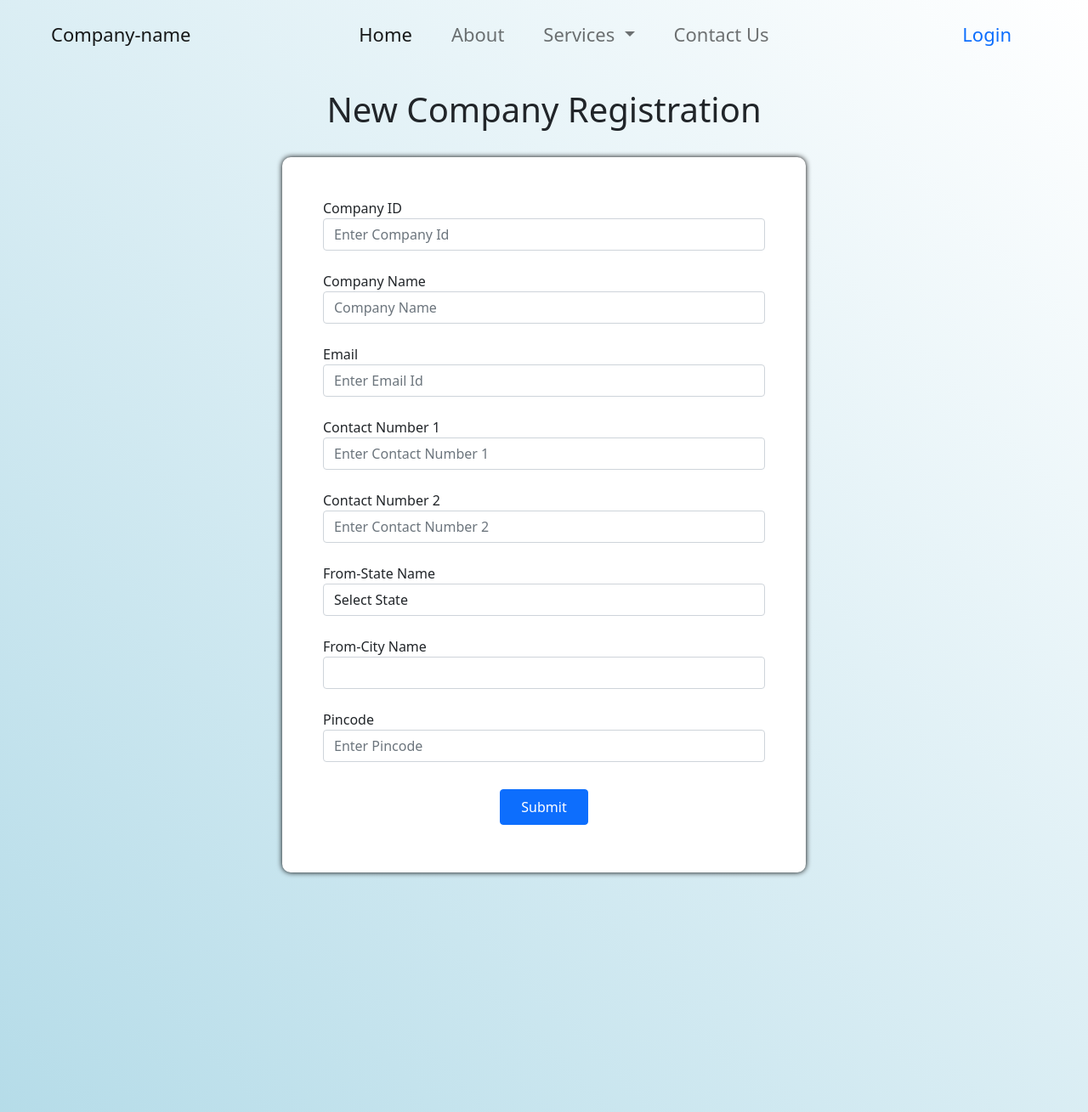
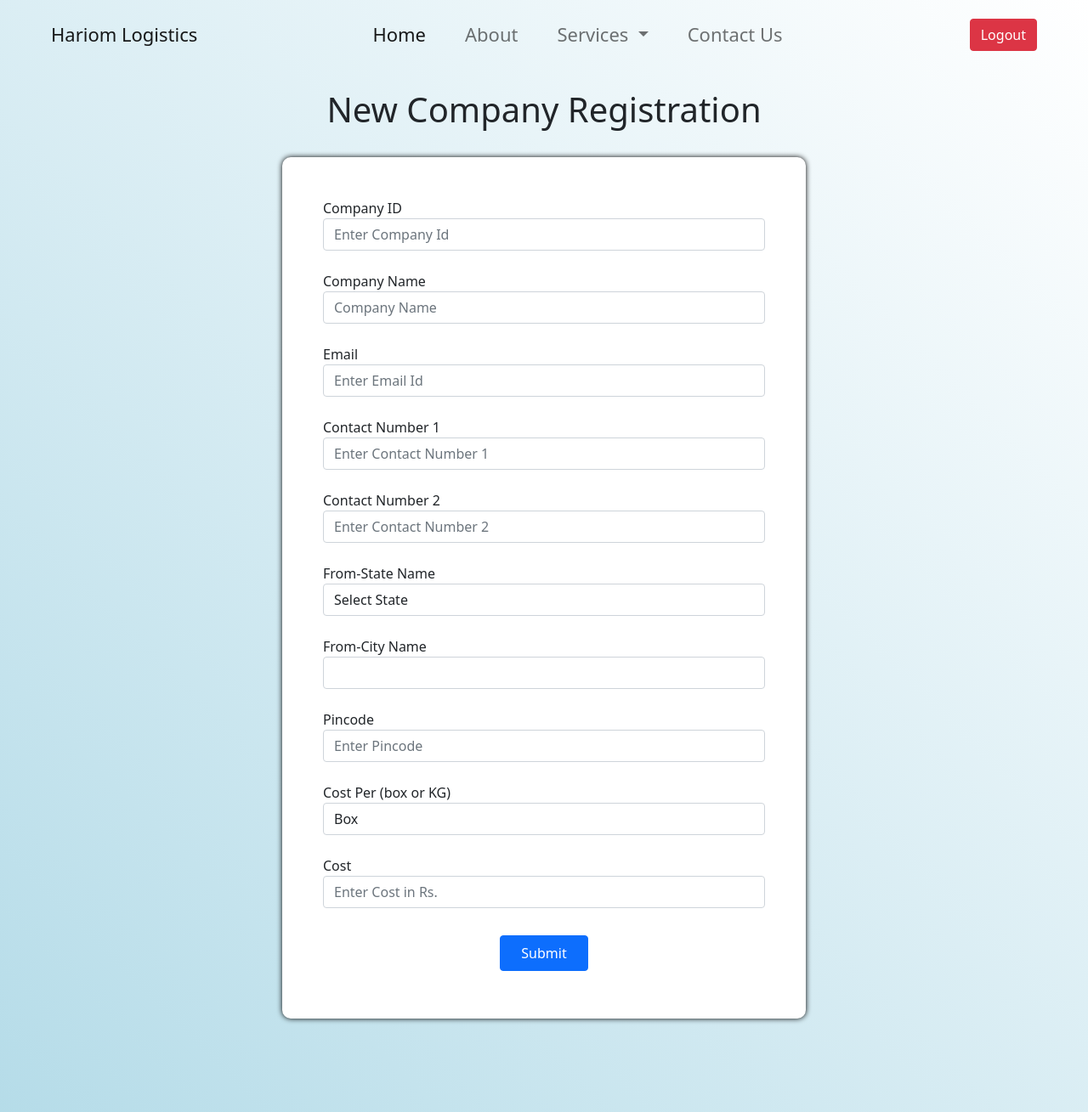
Before and after one commit to Swastik-Dubey/logitecbackendsk, a Django app: page /registernewcompany/ in a window 1280 px wide. Shown: the top 1309 px of the page at 85% size. Run offline with Django 3.2, Linux system fonts and the light colour scheme; lists and menus that the app fills with data are empty.

Commit message:
omkars commit

```diff
--- a/home/templates/index.html
+++ b/home/templates/index.html
@@ -97,7 +97,7 @@
         text-align: center;
         background: #bedff1;
         color: rgba(13, 34, 224, 0.979);
-        font-size: 100px;
+        font-size: 80px;
     }
 </style>
 
@@ -141,7 +141,7 @@
                     </div>
                 </div>
             </nav>
-            <h1 class="text-center head my-4 header"> <i>Hariom Logistics</i></h1>
+            <h1 class="text-center head my-4 header"> <i>HARIOM CARGO & COURIER</i></h1>
             <!-- <button class="button text-center"><span>Hover </span></button> -->
             <div class="col-md-12 text-center">
                 <button type="button" class="btn btn-primary my-3  btn-lg mx-5" onclick='location.href={% url 'bookinglogin' %}'>Booking User Login</button>
--- a/home/templates/registernewcompany.html
+++ b/home/templates/registernewcompany.html
@@ -1,6 +1,6 @@
 {% load static %}
 <!doctype html>
-{%if msg%}
+{% if msg %}
 <script>
     window.alert('{{msg}}');
 </script>
@@ -59,14 +59,14 @@
       <div class="mynav">
         <nav class="navbar navbar-expand-lg navbar-light bg-light py-3 px-5">
             <div class="container-fluid">
-              <a class="navbar-brand" style="font-size: 22px;" href="#">Company-name</a>
+              <a class="navbar-brand" style="font-size: 22px;" href="#">Hariom Logistics</a>
               <button class="navbar-toggler" type="button" data-bs-toggle="collapse" data-bs-target="#navbarSupportedContent" aria-controls="navbarSupportedContent" aria-expanded="false" aria-label="Toggle navigation">
                 <span class="navbar-toggler-icon"></span>
               </button>
               <div class="collapse navbar-collapse" id="navbarSupportedContent">
                 <ul class="navbar-nav me-auto mb-2 mb-lg-0">
                   <li class="nav-item">
-                    <a class="nav-link active" aria-current="page" href="/index.html">Home</a>
+                    <a class="nav-link active" aria-current="page" href="/ ">Home</a>
                   </li>
                   <li class="nav-item">
                     <a class="nav-link" href="#">About</a>
@@ -87,8 +87,9 @@
                   </li>
 
                 </ul>
-                <form class="d-flex">
-                  <a  class="nav-link nav-item" href="">Login</a>
+                <form class="d-flex" action="/adminlogin/" method="POST">
+                   {% csrf_token %}
+                      <button type="submit" class="btn btn-danger btn-block">Logout</button>
 
                 </form>
               </div>
@@ -101,8 +102,8 @@
             <section class="row  justify-content-center">
 
                 <section class="col-12 col-lg-6 col-md-3"   >
-                    <form class="form-container py-5 px-5" action="/postregisternewproduct/" method="post">
-
+                    <form class="form-container py-5 px-5" action="/postregisternewcompany/" method="POST">
+                         {% csrf_token %}
                         <div class="form-group">
                           <label for="exampleInputEmail1">Company ID</label>
 
@@ -138,6 +139,18 @@
                             <label for="exampleInputPassword1">Pincode</label>
                             <input type="text" id="pincode" placeholder="Enter Pincode" name="pincode" class="form-control" required >
                           </div>
+                            <div class="form-group my-4">
+                            <label for="exampleInputPassword1">Cost Per (box or KG) </label>
+                            <select class="form-control"  name= "costper" method="GET" action="/" >
+
+                                <option  value="Kg" selected>Kg</option>
+                                <option value="Box" selected>Box</option>
+                            </select>
+                          </div>
+                          <div class="form-group my-4">
+                            <label for="exampleInputPassword1">Cost  </label>
+                            <input type="number" name="cost" placeholder="Enter Cost in Rs." class="form-control" >
+                          </div>
 
                           <div class="text-center">
 
--- a/home/urls.py
+++ b/home/urls.py
@@ -18,8 +18,8 @@ urlpatterns = [
      path("registernewuser/" , views.registernewuser , name='registernewuser'),
      path("registernewcompany/" , views.registernewcompany , name='registernewcompany'),
      path("postregisternewcompany/" , views.postregisternewcompany , name='postregisternewcompany'),
-     path("postregisternewproduct/" , views.postregisternewproduct , name='postregisternewproduct'),
-     path("registernewproduct/" , views.registernewproduct , name='registernewproduct'),
+
+
      path("postregisteradmin/" , views.postregisteradmin , name='postregisteradmin'),
      path("postregisterbooking/" , views.postregisterbooking , name='postregisterbooking'),
      path("postregistermis/" , views.postregistermis , name='postregistermis'),
@@ -39,8 +39,7 @@ urlpatterns = [
      path("postcheckuserupdate/" , views.postcheckuserupdate ,name='postcheckuserupdate' ),
      path("postdeleteuser/" , views.postdeleteuser ,name='postuserdelete' ),
      path("deleteuser/" , views.deleteuser ,name='deleteuser' ),
-     path("productdetails/" , views.productdetails ,name='productdetails' ),
-     # path("bookingorder/" , views.bookingorder ,name='bookingorder' ),
+
      path("postbookingorder/" , views.postbookingorder ,name='postbookingorder' ),
      path("postconfirmbookingorder/" , views.postconfirmbookingorder ,name='postconfirmbookingorder' ),
      path("postmis/" , views.postmis ,name='postmis' ),
--- a/home/views.py
+++ b/home/views.py
@@ -16,6 +16,7 @@ from firebase_admin import auth ,credentials, db
 from datetime import date
 from datetime import datetime
 import uuid
+
 config = {
     "apiKey": "AIzaSyDxtgOS-lNR5iHH-35xjs9r1gIwiLDW6E8",
     "authDomain": "neemeesh-trial.firebaseapp.com",
@@ -322,20 +323,35 @@ def registernewcompany(request):
 
 def postregisternewcompany(request):
     firebase=FirebaseApplication("https://neemeesh-trial-default-rtdb.firebaseio.com/", None)
-    Data={
-        'Company id': request.POST.get('compid'),
-        'Company Name': request.POST.get('compname'),
-        'Email id': request.POST.get('compmail'),
-        'Contact Number 1': request.POST.get('compcont1'),
-        'Contact Number 2': request.POST.get('compcont2'),
-        'Address': request.POST.get('compadd'),
-        'City': request.POST.get('compcity'),
-        'Pincode' : request.POST.get('pincode'),
-        'State': request.POST.get('compstate'),
-    }
-    firebase.post('/Data/Company/', Data)
-    msg="Company is Registered Successfully!"
-    return render(request,"registernewcompany.html",{"msg":msg})
+    result=firebase.get('/Data/Company/', None)
+    company_id=request.POST.get('compid')
+    company_ids = []
+    for userid,user in result.items():
+        company_ids.append(user['Company id'])
+    print(company_ids)
+    if company_id not in company_ids  :
+
+        Data={
+                'Company id': request.POST.get('compid'),
+                'Company Name': request.POST.get('compname'),
+                'Email id': request.POST.get('compmail'),
+                'Contact Number 1': request.POST.get('compcont1'),
+                'Contact Number 2': request.POST.get('compcont2'),
+                'Address': request.POST.get('compadd'),
+                'City': request.POST.get('compcity'),
+                'Pincode' : request.POST.get('pincode'),
+                'State': request.POST.get('compstate'),
+                'Cost per': request.POST.get('costper'),
+                'Cost' : request.POST.get('cost')
+
+            }
+        firebase.post('/Data/Company/', Data)
+        msg="Company is Registered Successfully!"
+        return render(request,"registernewcompany.html",{"msg":msg})
+    else :
+        msg="Company Already Exists!!"
+        return render(request,"registernewcompany.html",{"msg":msg})
+
 def usertable (request) :
     firebase=FirebaseApplication("https://neemeesh-trial-default-rtdb.firebaseio.com/", None)
     admindata=list(firebase.get("/Data/Signup/Admin",None).values())
@@ -395,10 +411,10 @@ def postdeleteuser(request):
             auth.delete_user(user.uid)
             return render(request , "deleteuser.html" , {"msg" : "The User is deleted succesfully!"})
     return render(request , "deleteuser.html" , {"msg" : "User not Found!"})
-def productdetails(request):
-    firebase=FirebaseApplication("https://neemeesh-trial-default-rtdb.firebaseio.com/", None)
-    compdetails=list(firebase.get("/Data/Product",None).values())
-    return render (request ,"productdetails.html",{'compdetails':compdetails})
+# def productdetails(request):
+#     firebase=FirebaseApplication("https://neemeesh-trial-default-rtdb.firebaseio.com/", None)
+#     compdetails=list(firebase.get("/Data/Product",None).values())
+#     return render (request ,"productdetails.html",{'compdetails':compdetails})
 
 
 def bookingorder1 (request) :
@@ -409,8 +425,8 @@ def bookingorder1 (request) :
         for eachcompkey,eachcompval in compdetails.items():
             if eachcompkey=='Company Name':
                 compnames.append(eachcompval)
-    present_date = date.today().strftime("%d/%m/%Y")
-    return render(request, 'bookingorder1.html' , {"compnames" : compnames , "present_date": present_date})
+
+    return render(request, 'bookingorder1.html' , {"compnames" : compnames })
 
 def postbookingorder1 (request) :
     user_id=request.POST.get('hiddenbookinguserid')
@@ -429,17 +445,6 @@ def postbookingorder1 (request) :
 
 
 
-'''def bookingorder(request):
-    firebase=FirebaseApplication("https://neemeesh-trial-default-rtdb.firebaseio.com/", None)
-    companies=list(firebase.get("/Data/Company",None).values())
-    compnames=[]
-    for compdetails in companies:
-        for eachcompkey,eachcompval in compdetails.items():
-            if eachcompkey=='Company Name':
-                compnames.append(eachcompval)
-    present_date = date.today().strftime("%d/%m/%Y")
-
-    return render(request, 'bookingorder.html' , {"compnames" : compnames , "present_date": present_date})'''
 
 def postbookingorder(request):
     fromcity=request.POST.get("fromcity")
@@ -452,8 +457,7 @@ def postbookingorder(request):
     noofpckg= request.POST.get("noofpckg")
     description = request.POST.get("description")
     user_id=request.POST.get("hiddenbookinguserid")
-    # totalcost = int(cost)*int(noofpckg)
-    # print(totalcost)
+
     bill_id = uuid.uuid4()
     return render (request , "confirmbookingorder.html" , {
                                                                     "fromcity" : fromcity ,
@@ -471,33 +475,8 @@ def postbookingorder(request):
                                                                     "user_id" : user_id    })
 
 
-def registernewproduct(request):
-    firebase=FirebaseApplication("https://neemeesh-trial-default-rtdb.firebaseio.com/", None)
-    companies=list(firebase.get("/Data/Company",None).values())
-    compnames=[]
-    for compdetails in companies:
-        for eachcompkey,eachcompval in compdetails.items():
-            if eachcompkey=='Company Name':
-                compnames.append(eachcompval)
-    return render(request, 'registernewproduct.html',{'compnames':compnames})
-def postregisternewproduct(request):
-    firebase=FirebaseApplication("https://neemeesh-trial-default-rtdb.firebaseio.com/", None)
-    msg="Product is Registered Successfully!"
-    companies=list(firebase.get("/Data/Company",None).values())
-    compnames=[]
-    for compdetails in companies:
-        for eachcompkey,eachcompval in compdetails.items():
-            if eachcompkey=='Company Name':
-                compnames.append(eachcompval)
-    Data={
-        'Company Name': request.POST.get('compname'),
-        'Product Name': request.POST.get('prodname'),
-        'Product id': request.POST.get('prodid'),
-        'Cost per': request.POST.get('costper'),
-        'Cost' : request.POST.get('cost'),
-    }
-    firebase.post('/Data/Product/', Data)
-    return render(request, 'registernewproduct.html',{'compnames':compnames,"msg":msg,})
+
+
 
 
 
@@ -544,7 +523,7 @@ def postconfirmbookingorder (request) :
     # Your Account SID from twilio.com/console
     account_sid = "ACa146b54a52c221a9a0b309438c3171c5"
     # Your Auth Token from twilio.com/console
-    auth_token  = "8b1983e6e50af6320f2a533518de4709"
+    auth_token  = "5923edfc1be640f998dc9a3d237294a7"
 
     client = Client(account_sid, auth_token)
 
@@ -722,12 +701,13 @@ def ordersconfirmedbydispatch(request):
         "date_booking":date_booking
     }
     database.child("Data").child("dispatchedorders").child(user_id).push(data)
+
     from twilio.rest import Client
 
     # Your Account SID from twilio.com/console
     account_sid = "ACa146b54a52c221a9a0b309438c3171c5"
     # Your Auth Token from twilio.com/console
-    auth_token  = "2c31b3403a26c425baf60e1d727f92ef"
+    auth_token  = "5923edfc1be640f998dc9a3d237294a7"
 
     client = Client(account_sid, auth_token)
 
```
Also changed, not shown: home/templates/adminhome.html (+4 -5 lines), home/templates/registeradmin.html (+9 -4 lines), home/templates/registerbooking.html (+8 -15 lines), home/templates/registerdispatch.html (+15 -21 lines), home/templates/registermis.html (+8 -17 lines), home/templates/registernewuser.html (+7 -7 lines), home/templates/updateuser.html (+14 -17 lines).
